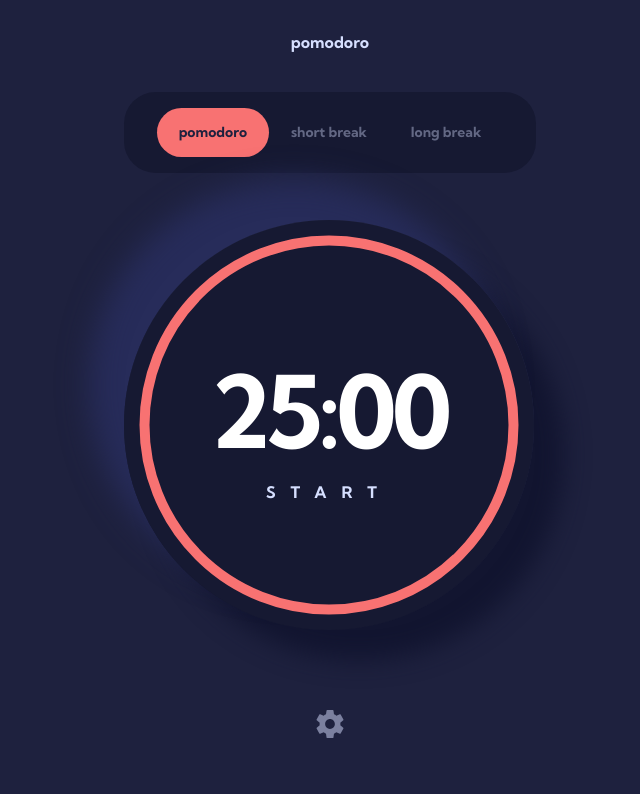
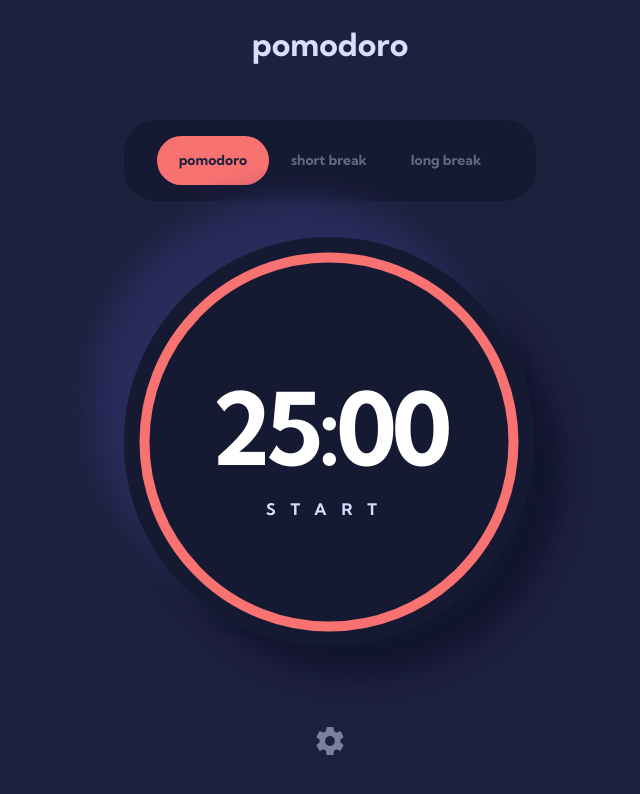
Before and after one commit to olaide-hok/pomodoro-app, a Next.js app: page / in a window 1280 px wide. Shown: the top 794 px of the page, without its empty margins (310-950 px from the left). Built offline with nearby package versions, Linux system fonts and the light colour scheme.

Commit message:
update styles

```diff
--- a/app/globals.css
+++ b/app/globals.css
@@ -42,6 +42,7 @@
     --fs-24: 1.5rem;
     --fs-18: 1.125rem;
     --fs-16: 1rem;
+    --fs-32: 2rem;
     --fs-15: 0.9375rem;
     --fs-14: 0.875rem;
     --fs-13: 0.8125rem;
@@ -75,6 +76,8 @@
     --space-700: 3.5rem;
     --space-800: 4rem;
     --space-1000: 5rem;
+
+    --space-1: 0.0625rem;
 }
 
 html {
@@ -85,7 +88,7 @@ html {
 body {
     color: white;
     background: hsl(var(--clr-blue-850));
-    font-family: 'Kumbh Sans', 'Roboto Slab', 'Space Mono' sans-serif;
+    font-family: 'Kumbh Sans', 'Roboto Slab', 'Space Mono', sans-serif;
     -webkit-font-smoothing: antialiased;
     -moz-osx-font-smoothing: grayscale;
 }
@@ -99,19 +102,6 @@ body {
 a {
     color: inherit;
     text-decoration: none;
-}
-
-/* Enable hover only on non-touch devices */
-@media (hover: hover) and (pointer: fine) {
-    a:hover {
-        background: white;
-        border-color: transparent;
-    }
-
-    a:hover {
-        background: black;
-        border-color: transparent;
-    }
 }
 
 /* ------------------- */
@@ -143,9 +133,9 @@ a {
 .sr-only {
     position: absolute;
     width: 1rem;
-    height: 0.0625rem;
+    height: var(--space-1);
     padding: 0;
-    margin: -0.0625rem;
+    margin: calc(-1 * var(--space-1));
     overflow: hidden;
     clip: rect(0, 0, 0, 0);
     white-space: nowrap; /* added line */
@@ -312,7 +302,6 @@ a {
 .clock-form .input-wrapper {
     align-items: center;
     justify-content: space-between;
-
     background-color: hsl(var(--clr-blue-100));
     border: none;
     border-radius: 0.625rem;
@@ -380,7 +369,7 @@ a {
     height: 100%;
     background: -o-repeating-linear-gradient();
     border-radius: 50%;
-    border: 0.0625rem solid hsl(var(--clr-blue-50));
+    border: var(--space-1) solid hsl(var(--clr-blue-50));
     opacity: 0;
     transition: opacity 500ms linear, transform 750ms ease-in-out;
 }
@@ -542,7 +531,7 @@ a {
     justify-content: center;
     flex-direction: column;
     row-gap: var(--space-500);
-    margin-bottom: 2.9375rem;
+    margin-block-end: 2.9375rem;
 }
 
 .timer-tabs-title .title {
@@ -555,7 +544,6 @@ a {
     background: none;
     cursor: pointer;
     margin-top: var(--space-1000);
-
     width: min-content;
 }
 
@@ -594,7 +582,7 @@ a {
     align-items: center;
     padding-block: var(--space-200);
     padding-inline: var(--space-300);
-    border-bottom: 0.0625rem solid hsl(var(--clr-grey-200));
+    border-bottom: var(--space-1) solid hsl(var(--clr-grey-200));
     margin-bottom: var(--space-200);
 }
 
@@ -609,7 +597,7 @@ a {
     flex-direction: column;
     row-gap: var(--space-200);
     margin-inline: var(--space-300);
-    border-bottom: 0.0625rem solid hsl(var(--clr-grey-200));
+    border-bottom: var(--space-1) solid hsl(var(--clr-grey-200));
     padding-bottom: var(--space-300);
 }
 
@@ -630,7 +618,7 @@ a {
     flex-direction: column;
     row-gap: var(--space-200);
     margin-inline: var(--space-300);
-    border-bottom: 0.0625rem solid hsl(var(--clr-grey-200));
+    border-bottom: var(--space-1) solid hsl(var(--clr-grey-200));
     padding-block: var(--space-300);
 }
 
@@ -666,7 +654,7 @@ a {
     height: 100%;
     background: -o-repeating-linear-gradient();
     border-radius: 50%;
-    border: 0.0625rem solid hsl(var(--clr-blue-50));
+    border: var(--space-1) solid hsl(var(--clr-blue-50));
     opacity: 0;
     transition: opacity 500ms linear, transform 750ms ease-in-out;
 }
@@ -735,6 +723,15 @@ a {
         height: 25.625rem;
     }
 
+    .timer-details-wrapper {
+        padding: var(--space-1000) 0 6.4375rem;
+    }
+
+    .timer-tabs-title {
+        row-gap: var(--space-600);
+        margin-bottom: 6.75rem;
+    }
+
     .timer-circle {
         width: 22.875rem;
         height: 22.875rem;
@@ -754,19 +751,19 @@ a {
         letter-spacing: var(--ls-15);
     }
 
-    .roboto-slab span {
+    .timer-display.roboto-slab span {
         font-size: var(--fs-100);
         line-height: var(--lh-130);
     }
 
-    .roboto-slab {
+    .timer-btn.roboto-slab {
         font-size: var(--fs-16);
         font-weight: 700;
         line-height: var(--lh-125);
         letter-spacing: var(--ls-15);
     }
 
-    .space-mono span {
+    .timer-display.space-mono span {
         font-size: var(--fs-100);
         line-height: var(--lh-150);
         letter-spacing: var(--ls-10n);
@@ -800,8 +797,13 @@ a {
     }
 }
 
-@media (min-width: 35em) and (max-width: 47.999em) {
+@media (min-width: 48em) {
+    .timer-details-wrapper {
+        padding: var(--space-300) 0 3.4375rem;
+    }
+
+    .timer-tabs-title {
+        row-gap: var(--space-700);
+        margin-bottom: 2.25rem;
+    }
 }
-
-@media (min-width: 48em) {
-}
```
